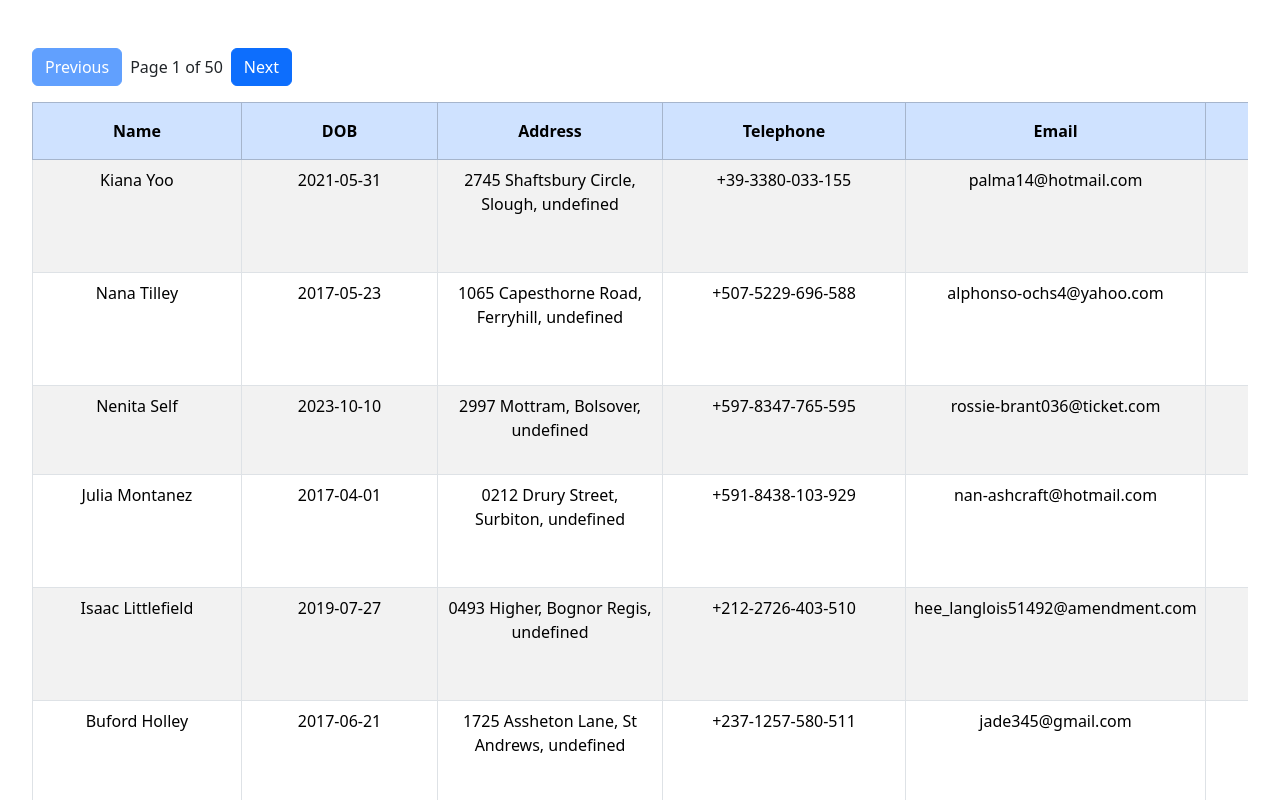
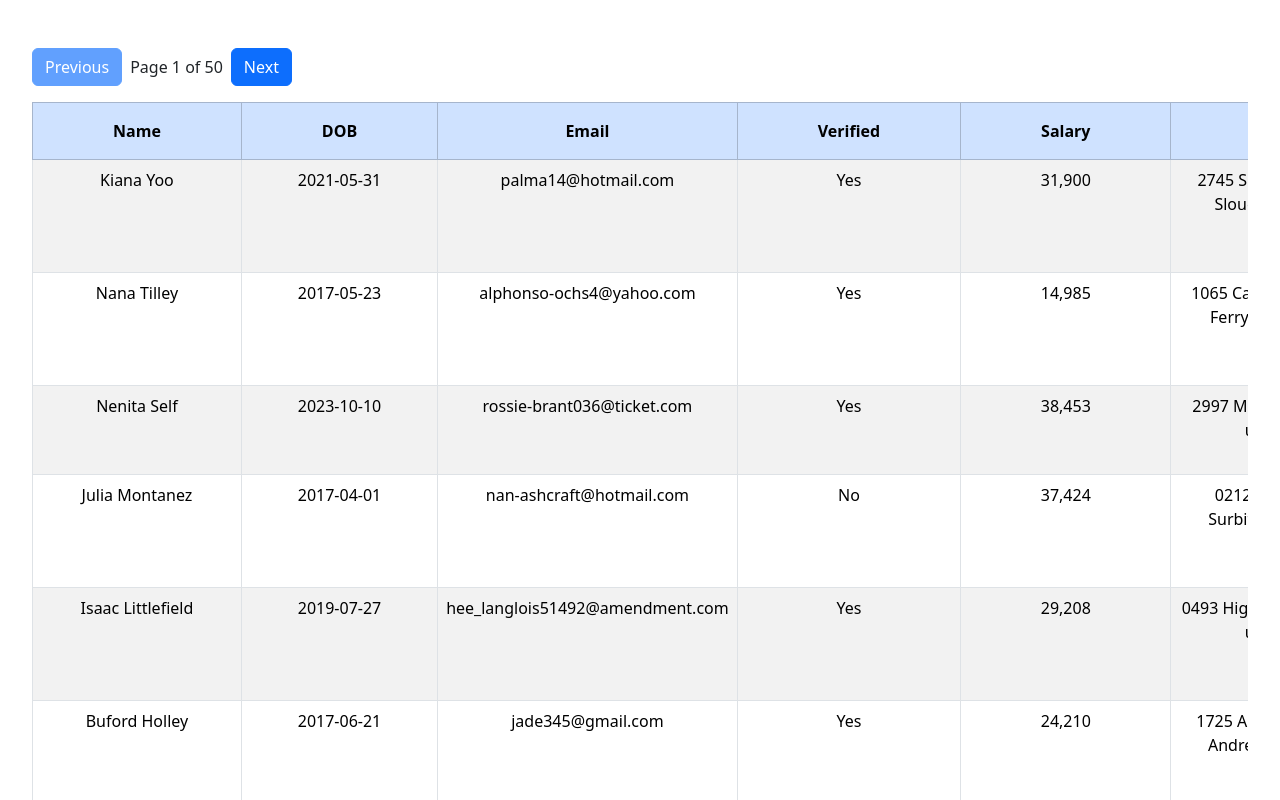
Before and after one commit to ebenezerdon/react-table, a React (Vite) app: page / in a window 1280 px wide. Shown: the top 800 px of the page. Built offline with nearby package versions, Linux system fonts and the light colour scheme.

Commit message:
reorder the columns

```diff
--- a/src/components/DataTable.tsx
+++ b/src/components/DataTable.tsx
@@ -64,15 +64,15 @@ const DataTable: React.FC<DataTableProps> = ({ data }) => {
           <tr className="table-primary">
             <th>Name</th>
             <th>DOB</th>
+            <th>Email</th>
+            <th>Verified</th>
+            <th>Salary</th>
             <th>Address</th>
             <th>Telephone</th>
-            <th>Email</th>
             <th>Pets</th>
             <th>Score</th>
             <th>URL</th>
             <th className="desc">Description</th>
-            <th>Verified</th>
-            <th>Salary</th>
           </tr>
         </thead>
         <tbody>
@@ -80,17 +80,17 @@ const DataTable: React.FC<DataTableProps> = ({ data }) => {
             <tr key={person._id}>
               <td data-label="Name">{person.name}</td>
               <td data-label="DOB">{person.dob}</td>
+              <td data-label="Email">{person.email}</td>
+              <td data-label="Verified">{person.verified ? 'Yes' : 'No'}</td>
+              <td data-label="Salary">{person.salary.toLocaleString()}</td>
               <td data-label="Address">{`${person.address.street}, ${person.address.town}, ${person.address.postcode}`}</td>
               <td data-label="Telephone">{person.telephone}</td>
-              <td data-label="Email">{person.email}</td>
               <td data-label="Pets">{person.pets.join(', ')}</td>
               <td data-label="Score">{person.score}</td>
               <td data-label="URL">
                 <a href={person.url}>{person.url}</a>
               </td>
               <td data-label="Description">{person.description}</td>
-              <td data-label="Verified">{person.verified ? 'Yes' : 'No'}</td>
-              <td data-label="Salary">{person.salary.toLocaleString()}</td>
             </tr>
           ))}
         </tbody>
```
